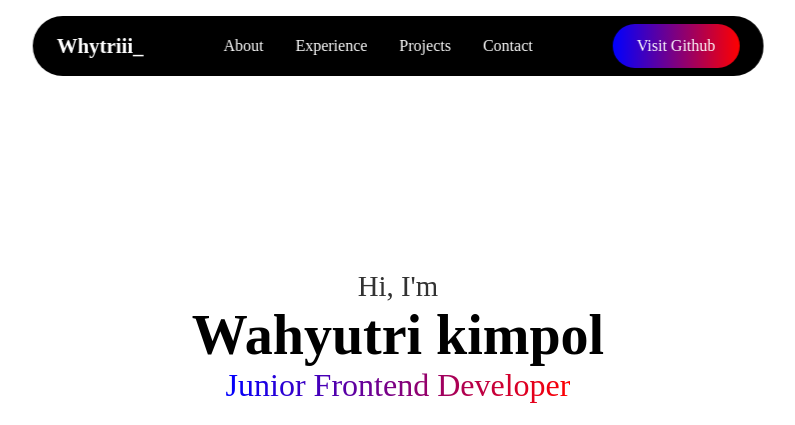
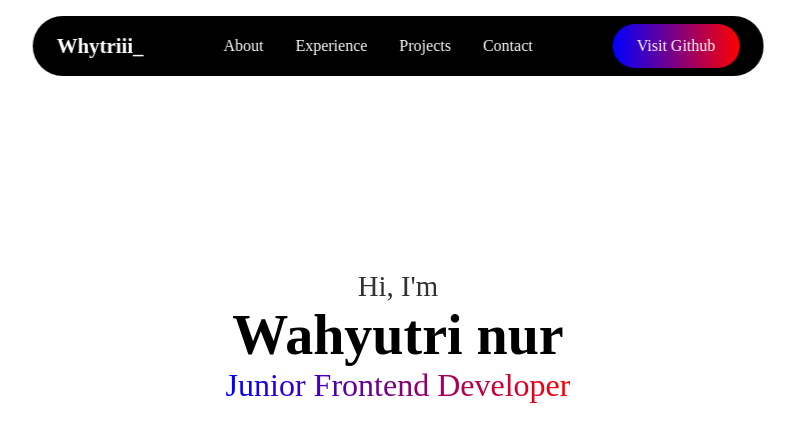
Before and after one commit to KIMPOLcode/LATIAN-CI-CD, a plain HTML site: page index.html in a window 1280 px wide. Shown: the top 425 px of the page, without its empty margins (242-1037 px from the left). Drawn offline with Linux system fonts and the light colour scheme; files whose address does not match are found by name.

Commit message:
ganti nama

```diff
--- a/index.html
+++ b/index.html
@@ -33,7 +33,7 @@
         <div class="info-box">
           <div class="text">
             <h3>Hi, I'm</h3>
-            <h1>Wahyutri kimpol</h1>
+            <h1>Wahyutri nur</h1>
             <span>Junior Frontend Developer</span>
           </div>
           <div class="btn-group">
```
